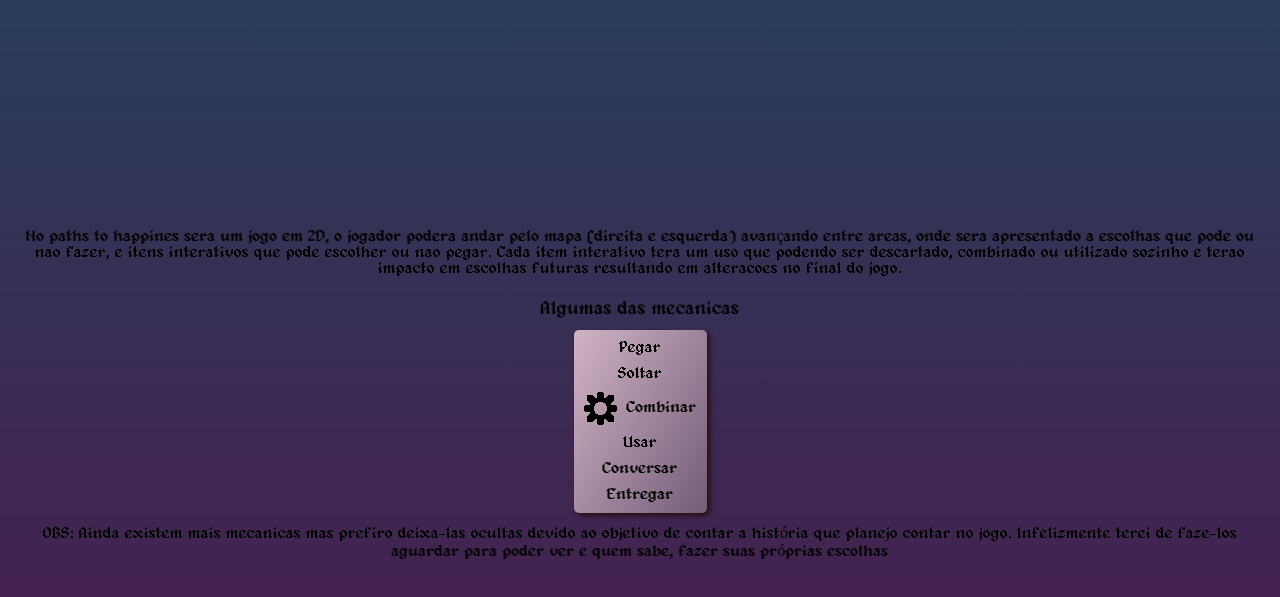
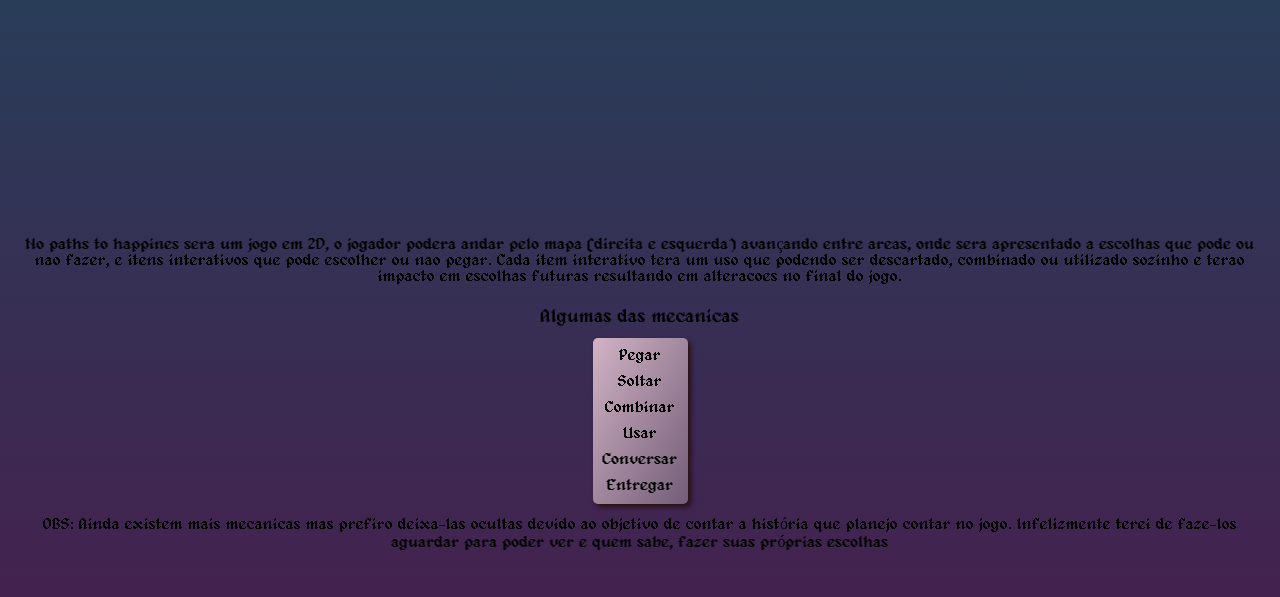
Before and after one commit to Immanuel-Victor/No_Paths_To_Happiness, a plain HTML site: page Arquivos/Mecanicas/index.html in a window 1280 px wide. Shown: the part 870-1467 px from the top of the page. Drawn offline with Linux system fonts and the light colour scheme.

Commit message:
Ajuste final na lista de mecanicas

```diff
--- a/Arquivos/Mecanicas/index.html
+++ b/Arquivos/Mecanicas/index.html
@@ -40,7 +40,7 @@
                         <ul class="lista_mec">
                             <li>Pegar</li>
                             <li>Soltar</li>
-                            <li><img src="/Arquivos/Mecanicas/Image/engrenagemIcon.svg">Combinar</li>
+                            <li>Combinar</li>
                             <li>Usar</li>
                             <li>Conversar</li>
                             <li>Entregar</li>
```
